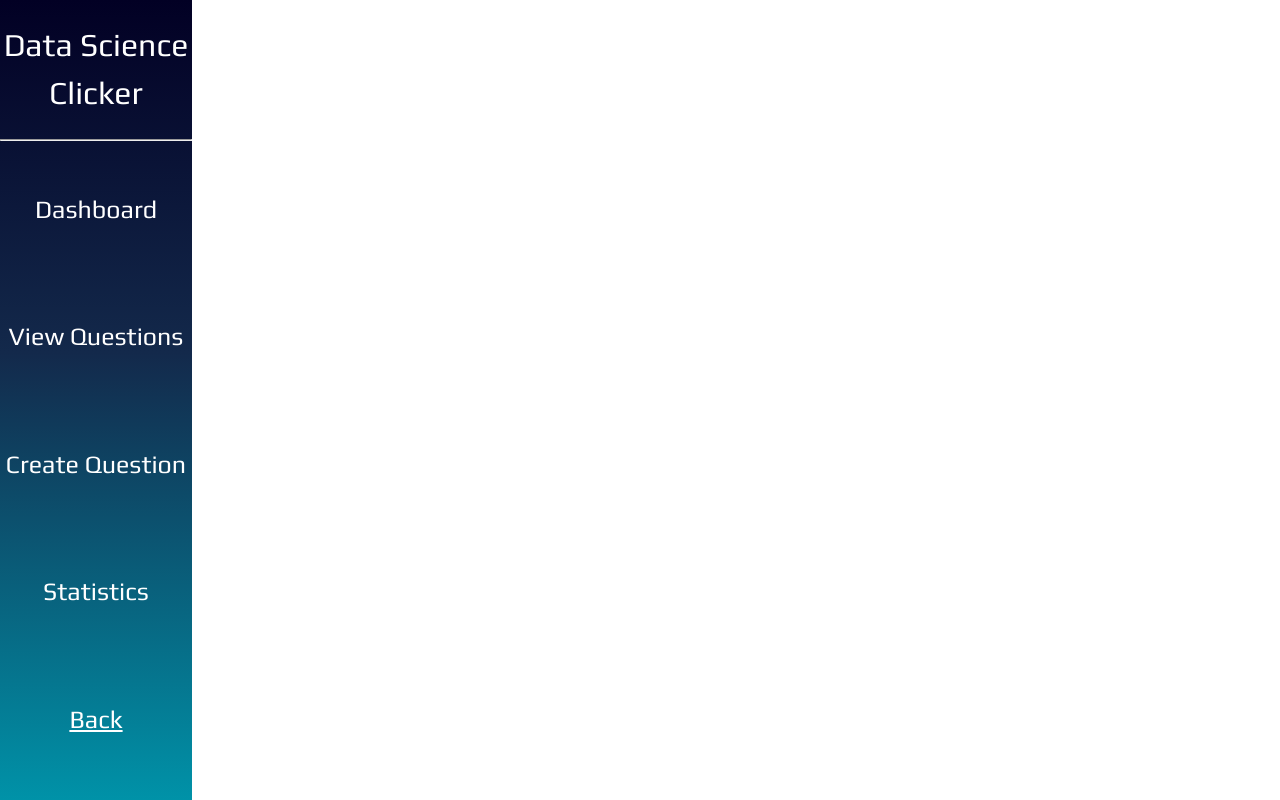
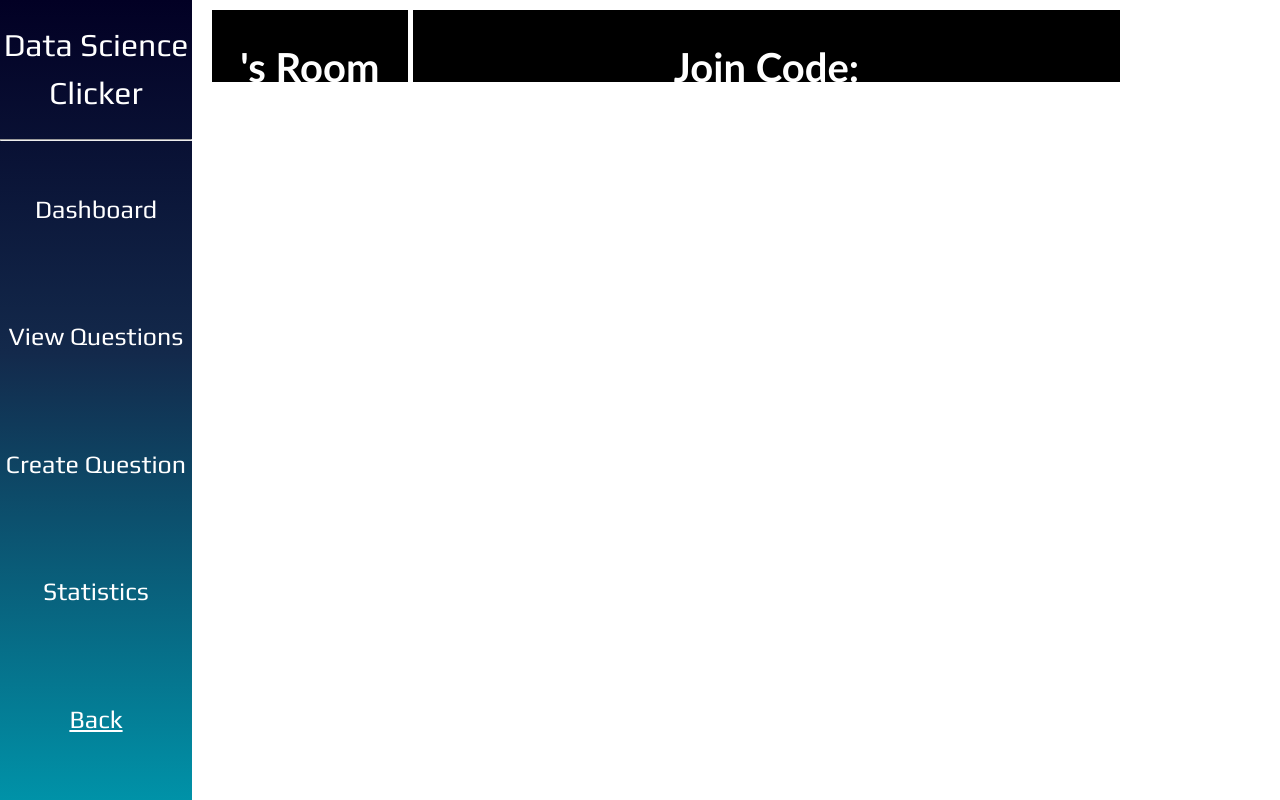
Before and after one commit to elisacarrillo/Data_Science_Clicker, a React (Vite) app: page /instructor/classroom/1 in a window 1280 px wide. Built offline with nearby package versions, Linux system fonts and the light colour scheme; no server answers.

Commit message:
Flexboxes perfect except for the createQuestion

```diff
--- a/src/Pages/temp/Kaz Test/ClassroomInstructorKaz.css
+++ b/src/Pages/temp/Kaz Test/ClassroomInstructorKaz.css
@@ -1,16 +1,23 @@
 .InstructorViewKaz {
+    display: flex;
+    flex-direction: row;
     height: 100vh;
+  }
+  .Content {
+    display: flex;
+    flex-direction: column;
+    height: 90%;
+    width: 85%;
   }
 
   .NavBar0 {
-    position: absolute;
-    z-index: 2;
     background: rgb(2,0,36);
     background: linear-gradient(180deg, rgba(2,0,36,1) 0%, rgba(19,41,75,1) 44%, rgba(0,146,168,1) 100%);
     width: 15%;
     top: 0;
-    height: 100%;
+    bottom: 0;
   }
+
   .NavBar0 h1 {
     color: white;
     font-family: Play;
@@ -21,28 +28,57 @@
     font-size: 25px;
     margin-bottom: 90px;
     font-family: Play;
-
   }
 
   .Nav {
     margin-top: 50px;
   }
+
   .active {
     text-decoration: underline ;
   }
 
   .Profile {
+    margin-top: 10px;
+    margin-left: 20px;
+    display: flex;
+    flex-direction: row;
     width: 100%;
     height: 10%;
-    background-color: black;
   }
+
   .ProfileHeader {
     color: white;
     font-size: 40px;
-    align-items: left;
   }
 
   @font-face {
     font-family: Play;
     src: url(../components/Play/Play-Regular.ttf);
   }
+
+  .profile h1 {
+    color: white;
+  }
+
+  .ProfileBox {
+    width: 18%;
+    height: 100%;
+    border-right: 5px solid white;
+    background-color: black;
+  }
+
+  .NextClassBox {
+
+    width: 65%;
+    height: 100%;
+    background-color: black;
+  }
+
+
+
+  .Display {
+    width: 100%;
+    height: 80%;
+
+  }
--- a/src/Pages/temp/Kaz Test/ClassroomInstructorKaz.jsx
+++ b/src/Pages/temp/Kaz Test/ClassroomInstructorKaz.jsx
@@ -108,7 +108,22 @@ const ClassroomInstructorView = () => {
           </NavItem>
         </div>
       </div>
-      <div className="Content">{activeNavItem && content[activeNavItem]}</div>
+
+      <div className="Content">
+
+         <div className="Profile">
+          <div className="ProfileBox">
+            <h1 className="ProfileHeader"> {classroomData.name}'s Room</h1>
+          </div>
+          <div className="NextClassBox">
+            <h1 className="ProfileHeader">Join Code: {classroomData.joinCode}</h1>
+          </div>
+
+        </div>
+        <div className="Display">
+          {activeNavItem && content[activeNavItem]}
+        </div>
+      </div>
     </div>
   );
 };
--- /dev/null
+++ b/src/Pages/temp/Kaz Test/NavBarPages/Statistics.css
@@ -0,0 +1,4 @@
+.StatisticsContent {
+    width: 100%;
+    height: 100%;
+}
--- a/src/Pages/temp/Kaz Test/NavBarPages/Statistics.jsx
+++ b/src/Pages/temp/Kaz Test/NavBarPages/Statistics.jsx
@@ -1,4 +1,5 @@
 import React, { useState, useEffect } from "react";
+import "./Statistics.css"
 
 const Statistics = ({ questions }) => {
     //   console.log("herereerere");
@@ -19,6 +20,7 @@ const Statistics = ({ questions }) => {
     return (
       <>
         <h1>Statistics</h1>
+        <div className="StatisticsContent">
         <select
           value={selectedQuestion?._id || ""}
           onChange={(e) => {
@@ -43,6 +45,7 @@ const Statistics = ({ questions }) => {
             </ul>
           </>
         )}
+        </div>
       </>
     );
   };
--- a/src/Pages/temp/components/CreateQuestionForm.css
+++ b/src/Pages/temp/components/CreateQuestionForm.css
@@ -4,7 +4,6 @@
     flex-direction: row;
     width: 85%;
     bottom: 0;
-
     right: 0;
 }
 
@@ -87,6 +86,7 @@
     width: 500px;
     height: 40px;
     margin-top: 20px;
+    font-size: 30px;
   }
 
   .text-box-container {
--- /dev/null
+++ b/src/Pages/temp/components/QuestionsList.css
@@ -0,0 +1,3 @@
+.QuestionsList {
+
+}
--- a/src/Pages/temp/components/QuestionsList.jsx
+++ b/src/Pages/temp/components/QuestionsList.jsx
@@ -1,9 +1,11 @@
 import React, { useState, useEffect } from "react";
+import "./QuestionsList.css"
 
 const QuestionsList = ({ questions, activeQuestion, toggleActiveQuestion }) => {
   return (
     <>
-      <h3>Questions</h3>
+      <h1>Questions</h1>
+      <div className="QuestionsList">
       <ul>
         {questions.map((question) => (
           <li
@@ -14,6 +16,7 @@ const QuestionsList = ({ questions, activeQuestion, toggleActiveQuestion }) => {
           </li>
         ))}
       </ul>
+      </div>
     </>
   );
 };
```
Lines whose indentation alone changed are shown as unchanged.
